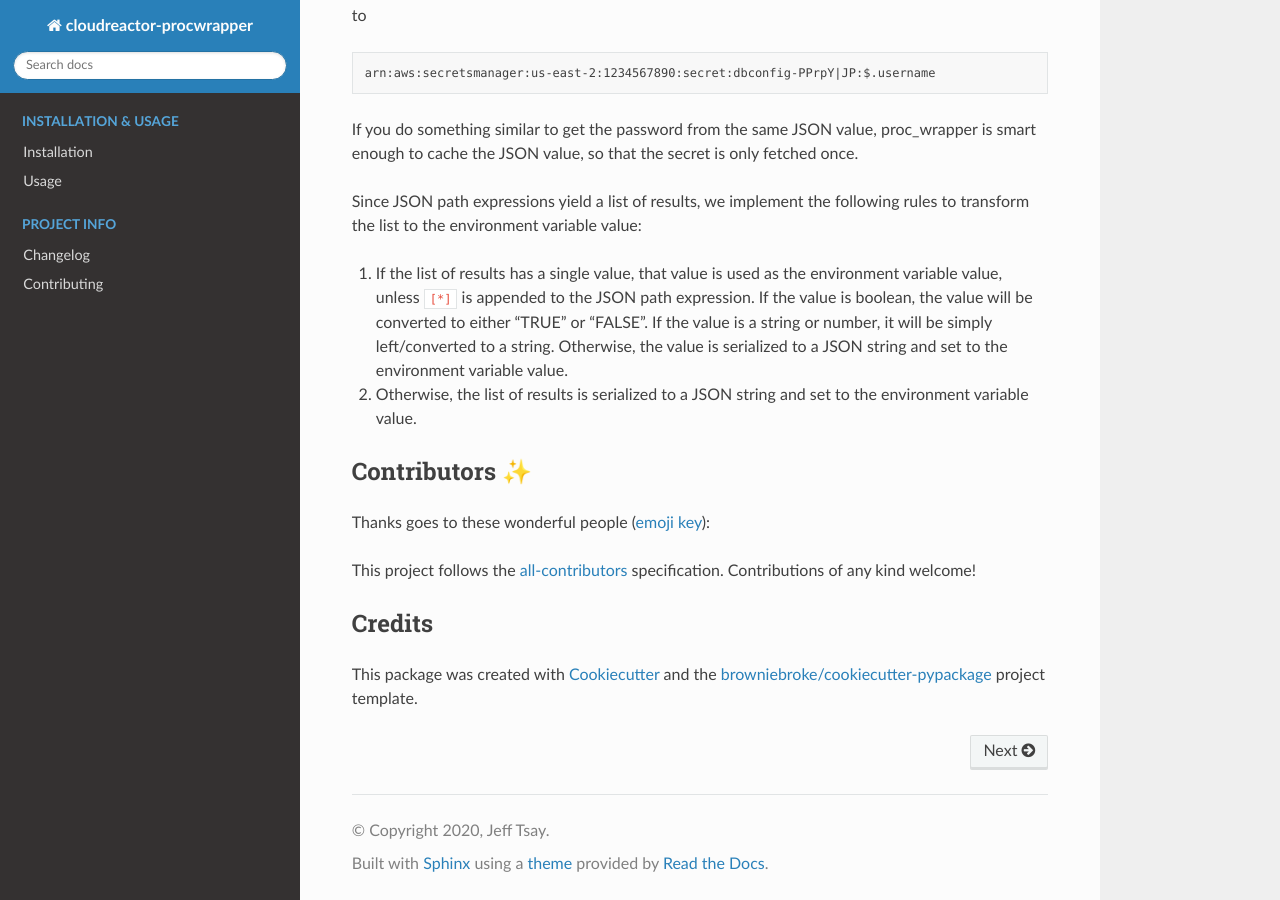
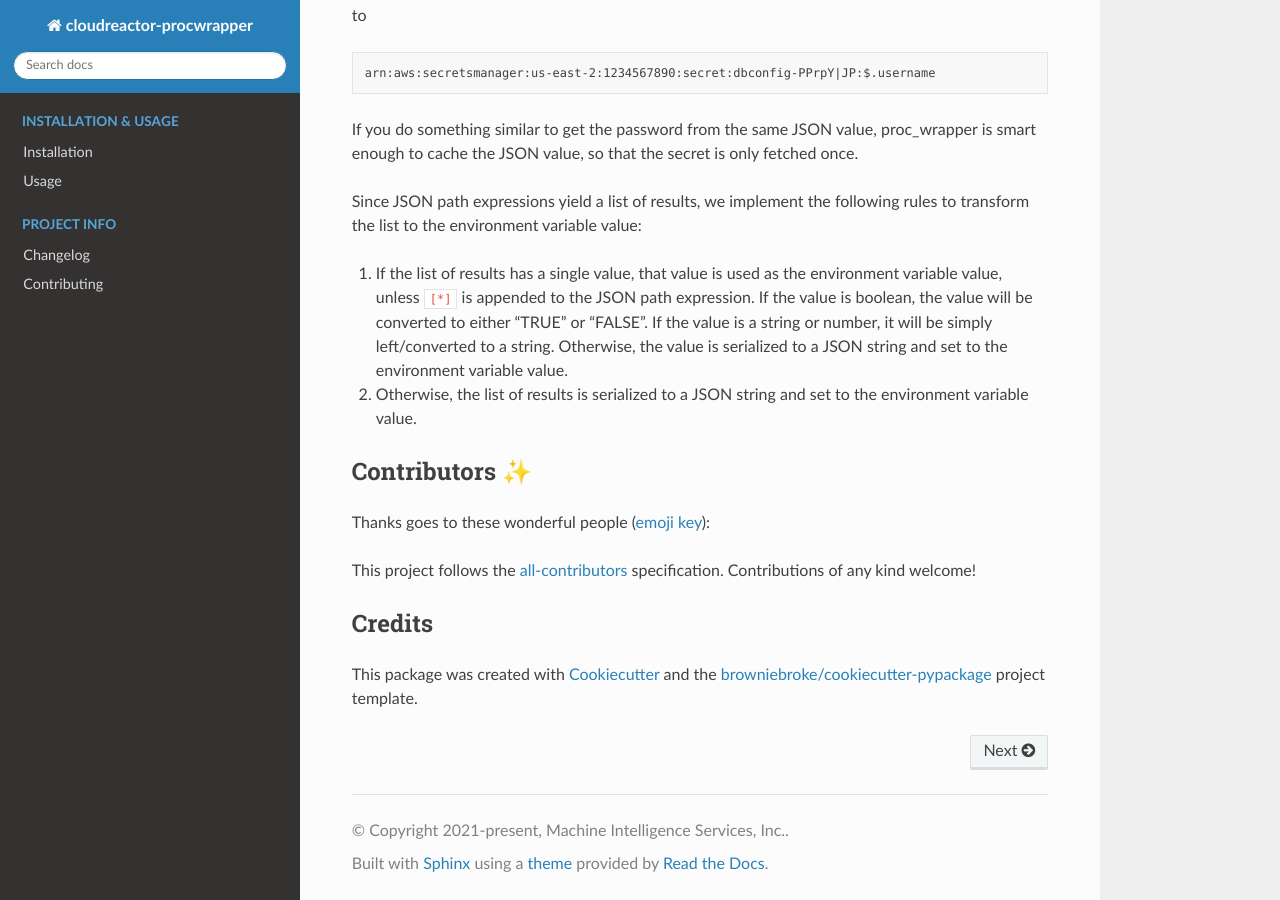
Before and after one commit to CloudReactor/cloudreactor-procwrapper, a Sphinx documentation site: the page built from docs/source/index.md, in a window 1280 px wide and 900 px high, scrolled down 7809 px. Built offline with Sphinx 7.4.7 and the Read the Docs theme 2.0.0, drawn with Linux system fonts in a browser that asks for light colours.

Commit message:
Fix company name

```diff
--- a/docs/source/conf.py
+++ b/docs/source/conf.py
@@ -18,7 +18,7 @@
 # -- Project information -----------------------------------------------------
 
 project = "cloudreactor-procwrapper"
-copyright = "2020, Jeff Tsay"
+copyright = "2021-present, Machine Intelligence Services, Inc."
 author = "Jeff Tsay"
 
 
```
